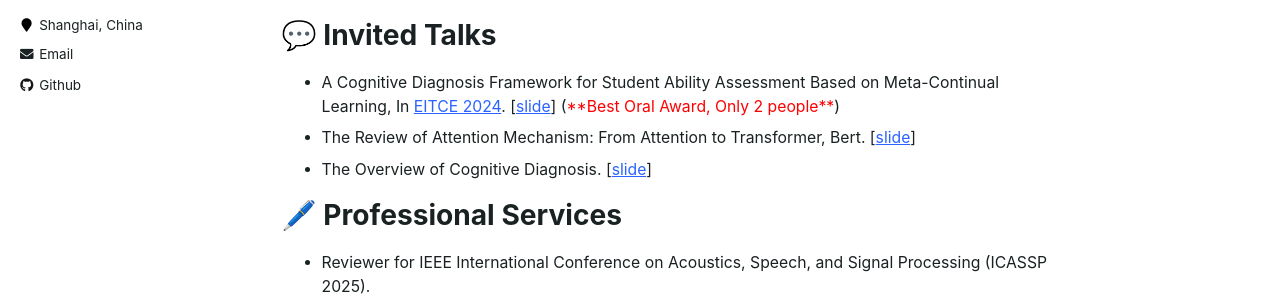
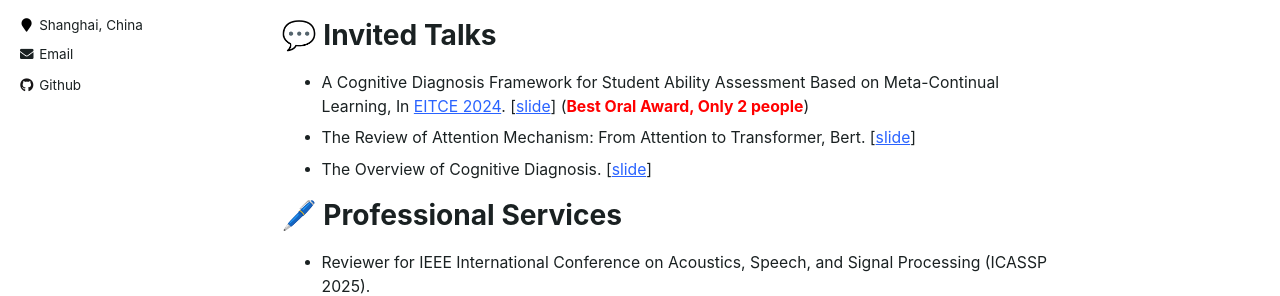
Before and after one commit to WooTzins/WooTzins.github.io, a Jekyll site: the page built from _pages/about.md, in a window 1280 px wide and 900 px high, scrolled down 1077 px. Shown: the part 332-628 px from the top of the window. Built offline with Jekyll 4.4.1, drawn with Linux system fonts in a browser that asks for light colours; comment, search, counter and statistics services are not loaded.

Commit message:
Update about.md

```diff
--- a/_pages/about.md
+++ b/_pages/about.md
@@ -56,7 +56,7 @@ Currently, my main research area lies in studying the **Intelligent Education**,
 💬 Invited Talks
 ======
 * A Cognitive Diagnosis Framework for Student Ability Assessment Based on Meta-Continual Learning, In [EITCE 2024](/files/EITCE_2024.pdf).  [[slide](/files/EITCE_2024_ppt.pdf)]
-  (<font color="red">**Best Oral Award, Only 2 people**</font>)
+  (**<font color="red">Best Oral Award, Only 2 people</font>**)
 * The Review of Attention Mechanism: From Attention to Transformer, Bert. [[slide](/files/attention.pdf)]
 * The Overview of Cognitive Diagnosis. [[slide](/files/Cognitive_Diagnosis_Review.pdf)]
 
```
